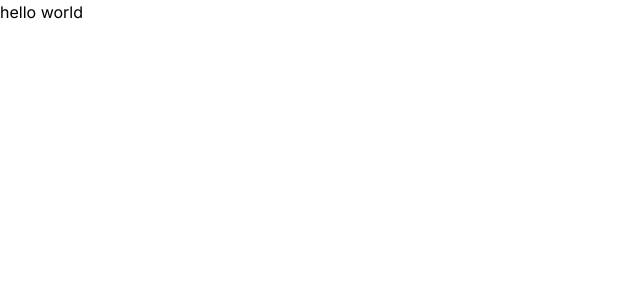
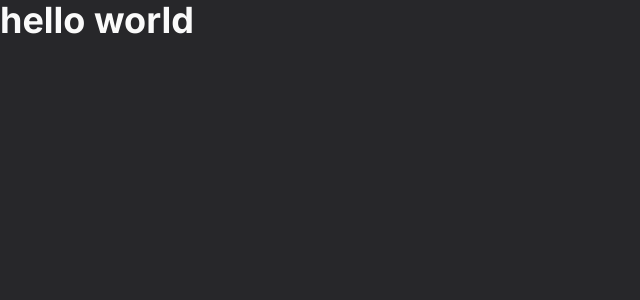
Before and after one commit to Th-Fernandes/NLW-spacetime, a Next.js app in the folder web/: page / in a window 1280 px wide. Shown: the top 300 px of the page, without its empty margins (0-640 px from the left). Built offline with nearby package versions, Linux system fonts and the light colour scheme.

Commit message:
feat: eslint config

```diff
--- a/web/src/app/layout.tsx
+++ b/web/src/app/layout.tsx
@@ -1,3 +1,4 @@
+import { ReactNode } from 'react'
 import './globals.css'
 import { Inter } from 'next/font/google'
 
@@ -8,13 +9,9 @@
   description: 'Generated by create next app',
 }
 
-export default function RootLayout({
-  children,
-}: {
-  children: React.ReactNode
-}) {
+export default function RootLayout({ children }: { children: ReactNode }) {
   return (
-    <html lang="en">
+    <html lang="pt-br">
       <body className={inter.className}>{children}</body>
     </html>
   )
--- a/web/src/app/page.tsx
+++ b/web/src/app/page.tsx
@@ -1,5 +1,7 @@
 export default function Home() {
   return (
-    <h1>hello world</h1>
+    <div className="h-screen bg-zinc-800 text-zinc-50">
+      <h1 className="text-4xl font-bold">hello world</h1>
+    </div>
   )
 }
```
Also changed, not shown: web/.eslintrc.json.
